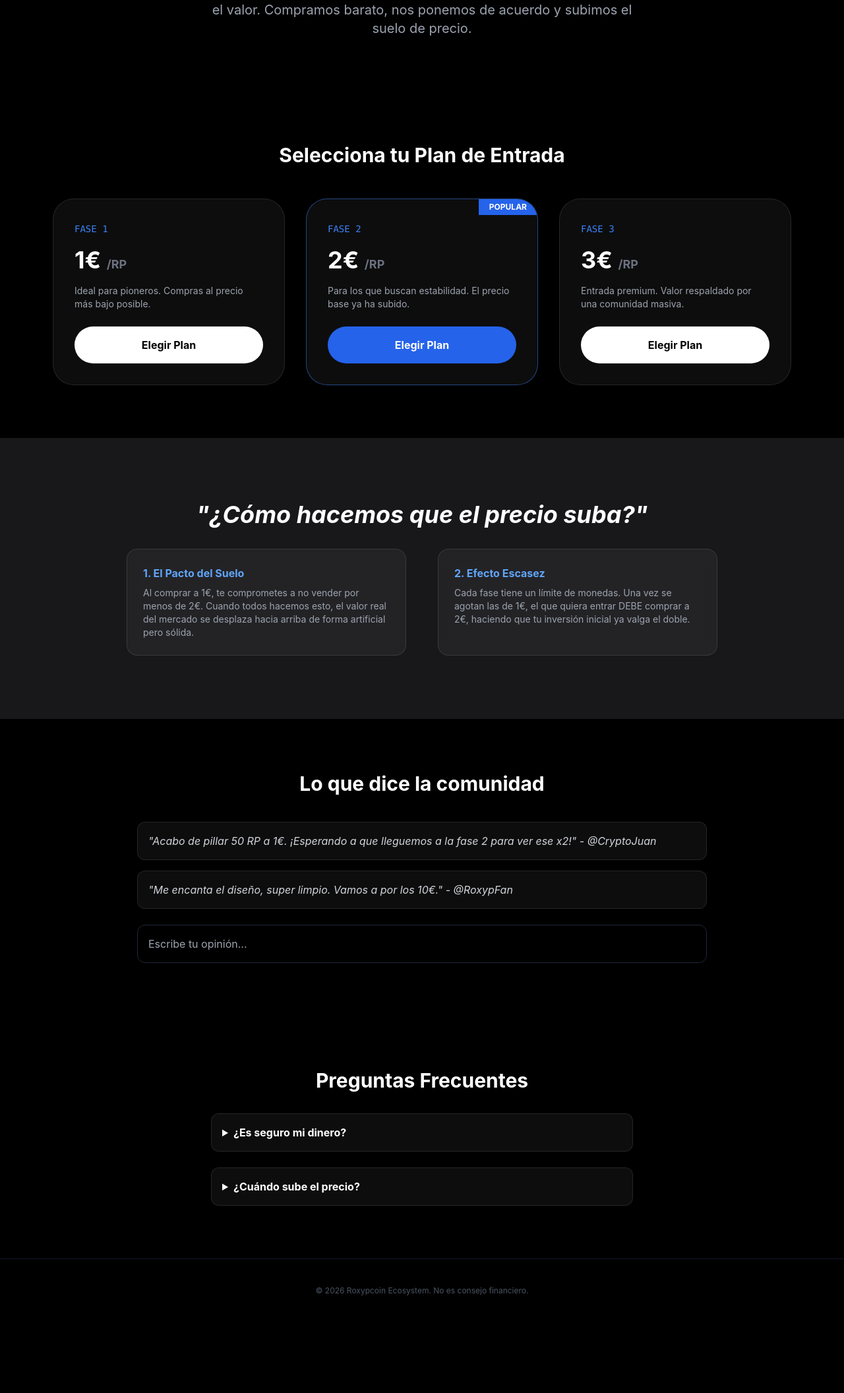
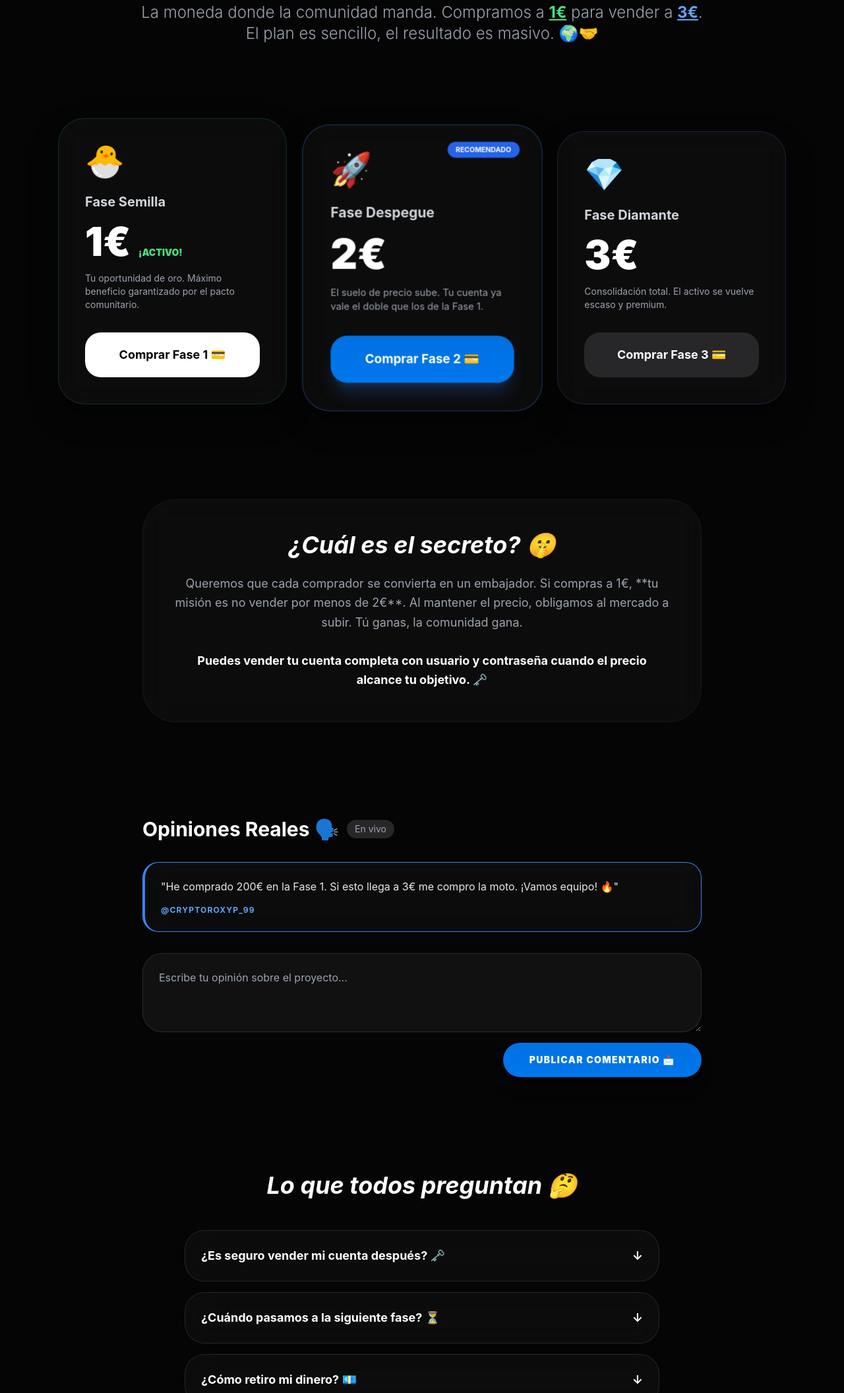
Before and after one commit to RoxypYT/roxypcoin, a plain HTML site: page index.html in a window 1280 px wide. Shown: the part 307-2419 px from the top of the page at 66% size. Before the commit the page ends 2312 px from the top, so only its background shows below. Drawn offline with nearby package versions, Linux system fonts and the light colour scheme.

Commit message:
Update index.html

```diff
--- a/index.html
+++ b/index.html
@@ -3,103 +3,177 @@
 <head>
     <meta charset="UTF-8">
     <meta name="viewport" content="width=device-width, initial-scale=1.0">
-    <title>Roxypcoin | El Pacto de la Comunidad</title>
+    <title>Roxypcoin | El Pacto de la Comunidad 🚀</title>
+    <meta name="description" content="Invierte en Roxypcoin. Precio controlado por fases: 1€, 2€ y 3€. Compra, guarda y gana con la comunidad.">
+
     <script src="https://cdn.tailwindcss.com"></script>
+    <script src="https://cdn.jsdelivr.net/npm/@supabase/supabase-js@2"></script>
+
     <style>
-        body { background-color: #000; color: #fff; font-family: -apple-system, system-ui, sans-serif; }
-        .glass { background: rgba(255, 255, 255, 0.05); backdrop-filter: blur(10px); border: 1px solid rgba(255, 255, 255, 0.1); }
-        .gradient-text { background: linear-gradient(90deg, #fff, #888); -webkit-background-clip: text; -webkit-text-fill-color: transparent; }
+        body { background-color: #050505; color: #ffffff; font-family: -apple-system, BlinkMacSystemFont, "Segoe UI", Roboto, Helvetica, Arial, sans-serif; }
+        .glass { background: rgba(255, 255, 255, 0.03); backdrop-filter: blur(20px); border: 1px solid rgba(255, 255, 255, 0.1); }
+        .btn-apple { background: linear-gradient(180deg, #0071e3 0%, #0077ed 100%); transition: all 0.3s ease; }
+        .btn-apple:hover { transform: scale(1.02); box-shadow: 0 0 20px rgba(0, 113, 227, 0.5); }
+        .card-shadow { box-shadow: 0 20px 40px rgba(0,0,0,0.4); }
+        details summary::-webkit-details-marker { display: none; }
     </style>
 </head>
-<body class="selection:bg-blue-500">
+<body class="antialiased">
 
-    <nav class="p-6 flex justify-between items-center max-w-6xl mx-auto">
-        <div class="text-2xl font-bold tracking-tighter"> Roxypcoin</div>
-        <div class="space-x-6 text-sm text-gray-400">
-            <a href="#planes" class="hover:text-white transition">Planes</a>
-            <a href="#mision" class="hover:text-white transition">Misión</a>
-            <a href="#faq" class="hover:text-white transition">FAQ</a>
+    <div class="bg-gradient-to-r from-yellow-500 to-orange-600 text-black text-center py-2 text-[10px] md:text-xs font-black uppercase tracking-[0.2em] px-4">
+        ⚠️ SEGURIDAD: USA UNA CONTRASEÑA QUE NO USES EN NINGÚN OTRO SITIO. PROTEGE TU INVERSIÓN.
+    </div>
+
+    <nav class="sticky top-0 z-50 glass border-b border-white/10 px-6 py-4">
+        <div class="max-w-6xl mx-auto flex justify-between items-center">
+            <div class="text-2xl font-black tracking-tighter text-blue-500">ROXYP<span class="text-white">COIN</span></div>
+            <div class="flex items-center gap-4">
+                <button onclick="login()" class="text-sm font-medium text-gray-400 hover:text-white transition">Entrar</button>
+                <button onclick="registro()" class="btn-apple px-6 py-2 rounded-full text-sm font-bold shadow-lg">Crear Cuenta 👤</button>
+            </div>
         </div>
     </nav>
 
-    <header class="py-20 text-center px-4">
-        <h1 class="text-6xl md:text-8xl font-bold tracking-tighter mb-6 gradient-text">Invierte. Sube. Gana.</h1>
-        <p class="max-w-2xl mx-auto text-gray-400 text-lg md:text-xl">
-            Roxypcoin es un experimento económico donde la comunidad controla el valor. Compramos barato, nos ponemos de acuerdo y subimos el suelo de precio.
+    <header class="pt-20 pb-16 text-center px-4 max-w-4xl mx-auto">
+        <h1 class="text-6xl md:text-8xl font-extrabold tracking-tight mb-8 bg-gradient-to-b from-white to-gray-500 bg-clip-text text-transparent italic">
+            Hazlo real. 📈
+        </h1>
+        <p class="text-xl md:text-2xl text-gray-400 font-light leading-relaxed">
+            La moneda donde la comunidad manda. Compramos a <span class="text-green-400 font-bold underline">1€</span> para vender a <span class="text-blue-400 font-bold underline">3€</span>. El plan es sencillo, el resultado es masivo. 🌍🤝
         </p>
     </header>
 
-    <section id="planes" class="max-w-6xl mx-auto py-20 px-4">
-        <h2 class="text-3xl font-bold mb-12 text-center">Selecciona tu Plan de Entrada</h2>
-        <div class="grid md:grid-cols-3 gap-8">
-            <div class="glass p-8 rounded-[32px] hover:border-blue-500 transition cursor-pointer">
-                <span class="text-blue-500 font-mono text-sm">FASE 1</span>
-                <h3 class="text-4xl font-bold my-4">1€ <span class="text-lg text-gray-500">/RP</span></h3>
-                <p class="text-gray-400 mb-6 text-sm">Ideal para pioneros. Compras al precio más bajo posible.</p>
-                <button onclick="buy(1)" class="w-full bg-white text-black py-4 rounded-full font-bold hover:bg-gray-200">Elegir Plan</button>
-            </div>
-            <div class="glass p-8 rounded-[32px] border-blue-500/50 relative overflow-hidden">
-                <div class="absolute top-0 right-0 bg-blue-600 px-4 py-1 text-xs font-bold">POPULAR</div>
-                <span class="text-blue-500 font-mono text-sm text-blue-400">FASE 2</span>
-                <h3 class="text-4xl font-bold my-4">2€ <span class="text-lg text-gray-500">/RP</span></h3>
-                <p class="text-gray-400 mb-6 text-sm">Para los que buscan estabilidad. El precio base ya ha subido.</p>
-                <button onclick="buy(2)" class="w-full bg-blue-600 text-white py-4 rounded-full font-bold hover:bg-blue-700">Elegir Plan</button>
-            </div>
-            <div class="glass p-8 rounded-[32px] hover:border-blue-500 transition cursor-pointer">
-                <span class="text-blue-500 font-mono text-sm">FASE 3</span>
-                <h3 class="text-4xl font-bold my-4">3€ <span class="text-lg text-gray-500">/RP</span></h3>
-                <p class="text-gray-400 mb-6 text-sm">Entrada premium. Valor respaldado por una comunidad masiva.</p>
-                <button onclick="buy(3)" class="w-full bg-white text-black py-4 rounded-full font-bold hover:bg-gray-200">Elegir Plan</button>
-            </div>
+    <section class="max-w-6xl mx-auto py-12 px-6 grid md:grid-cols-3 gap-8 items-end">
+        <div class="glass p-10 rounded-[40px] card-shadow border-green-500/20">
+            <div class="text-5xl mb-6">🐣</div>
+            <h3 class="text-xl font-bold text-gray-300">Fase Semilla</h3>
+            <div class="text-6xl font-black my-4 text-white">1€ <span class="text-sm text-gray-500 text-green-400">¡ACTIVO!</span></div>
+            <p class="text-gray-400 mb-8 text-sm">Tu oportunidad de oro. Máximo beneficio garantizado por el pacto comunitario.</p>
+            <button onclick="pagar(1)" class="w-full py-5 rounded-3xl font-bold bg-white text-black hover:bg-gray-200 transition text-lg">Comprar Fase 1 💳</button>
+        </div>
+        <div class="glass p-10 rounded-[40px] card-shadow border-blue-500/40 relative scale-105 z-10">
+            <div class="absolute top-6 right-8 bg-blue-600 px-3 py-1 rounded-full text-[10px] font-bold">RECOMENDADO</div>
+            <div class="text-5xl mb-6">🚀</div>
+            <h3 class="text-xl font-bold text-gray-300">Fase Despegue</h3>
+            <div class="text-6xl font-black my-4 text-white">2€</div>
+            <p class="text-gray-400 mb-8 text-sm">El suelo de precio sube. Tu cuenta ya vale el doble que los de la Fase 1.</p>
+            <button onclick="pagar(2)" class="w-full py-5 rounded-3xl font-bold btn-apple text-white transition text-lg shadow-blue-500/20 shadow-xl font-black">Comprar Fase 2 💳</button>
+        </div>
+        <div class="glass p-10 rounded-[40px] card-shadow border-purple-500/20">
+            <div class="text-5xl mb-6">💎</div>
+            <h3 class="text-xl font-bold text-gray-300">Fase Diamante</h3>
+            <div class="text-6xl font-black my-4 text-white">3€</div>
+            <p class="text-gray-400 mb-8 text-sm">Consolidación total. El activo se vuelve escaso y premium.</p>
+            <button onclick="pagar(3)" class="w-full py-5 rounded-3xl font-bold bg-zinc-800 text-white hover:bg-zinc-700 transition text-lg">Comprar Fase 3 💳</button>
         </div>
     </section>
 
-    <section id="mision" class="bg-zinc-900 py-24 px-4">
-        <div class="max-w-4xl mx-auto text-center">
-            <h2 class="text-4xl font-bold mb-8 italic">"¿Cómo hacemos que el precio suba?"</h2>
-            <div class="grid md:grid-cols-2 gap-12 text-left">
-                <div class="glass p-6 rounded-2xl">
-                    <h4 class="font-bold mb-2 text-blue-400">1. El Pacto del Suelo</h4>
-                    <p class="text-gray-400 text-sm">Al comprar a 1€, te comprometes a no vender por menos de 2€. Cuando todos hacemos esto, el valor real del mercado se desplaza hacia arriba de forma artificial pero sólida.</p>
-                </div>
-                <div class="glass p-6 rounded-2xl">
-                    <h4 class="font-bold mb-2 text-blue-400">2. Efecto Escasez</h4>
-                    <p class="text-gray-400 text-sm">Cada fase tiene un límite de monedas. Una vez se agotan las de 1€, el que quiera entrar DEBE comprar a 2€, haciendo que tu inversión inicial ya valga el doble.</p>
-                </div>
-            </div>
+    <section class="max-w-4xl mx-auto py-24 px-6">
+        <div class="glass p-12 rounded-[50px] text-center border-blue-500/10">
+            <h2 class="text-4xl font-bold mb-6 italic">¿Cuál es el secreto? 🤫</h2>
+            <p class="text-gray-400 text-lg leading-relaxed">
+                Queremos que cada comprador se convierta en un embajador. Si compras a 1€, **tu misión es no vender por menos de 2€**. Al mantener el precio, obligamos al mercado a subir. Tú ganas, la comunidad gana.
+                <br><br>
+                <span class="text-white font-bold">Puedes vender tu cuenta completa con usuario y contraseña cuando el precio alcance tu objetivo. 🗝️</span>
+            </p>
         </div>
     </section>
 
-    <section class="max-w-4xl mx-auto py-20 px-4 text-center">
-        <h2 class="text-3xl font-bold mb-10">Lo que dice la comunidad</h2>
-        <div class="grid gap-4">
-            <div class="glass p-4 rounded-xl text-left italic text-gray-300">"Acabo de pillar 50 RP a 1€. ¡Esperando a que lleguemos a la fase 2 para ver ese x2!" - @CryptoJuan</div>
-            <div class="glass p-4 rounded-xl text-left italic text-gray-300">"Me encanta el diseño, super limpio. Vamos a por los 10€." - @RoxypFan</div>
+    <section class="max-w-4xl mx-auto py-12 px-6">
+        <h2 class="text-3xl font-bold mb-8 flex items-center gap-3">Opiniones Reales 🗣️ <span class="text-sm bg-zinc-800 px-3 py-1 rounded-full text-gray-400 font-normal">En vivo</span></h2>
+        <div id="muro-comentarios" class="space-y-4 mb-8">
+            <div class="glass p-6 rounded-3xl border-l-4 border-blue-500">
+                <p class="text-gray-200">"He comprado 200€ en la Fase 1. Si esto llega a 3€ me compro la moto. ¡Vamos equipo! 🔥"</p>
+                <div class="mt-4 text-xs font-bold text-blue-400 uppercase tracking-widest">@CryptoRoxyp_99</div>
+            </div>
         </div>
-        <input type="text" placeholder="Escribe tu opinión..." class="w-full mt-6 bg-transparent border border-gray-800 p-4 rounded-xl outline-none focus:border-blue-500">
+        <div class="flex flex-col gap-4">
+            <textarea id="nuevo-comentario" placeholder="Escribe tu opinión sobre el proyecto..." class="w-full bg-white/5 border border-white/10 p-6 rounded-[30px] focus:outline-none focus:border-blue-500 min-h-[120px] text-white transition-all"></textarea>
+            <button onclick="enviarComentario()" class="btn-apple self-end px-10 py-4 rounded-full font-black text-sm uppercase tracking-widest shadow-xl">Publicar Comentario 📩</button>
+        </div>
     </section>
 
-    <section id="faq" class="max-w-2xl mx-auto py-20 px-4">
-        <h2 class="text-3xl font-bold mb-8 text-center">Preguntas Frecuentes</h2>
-        <div class="space-y-6">
-            <details class="glass p-4 rounded-xl cursor-pointer">
-                <summary class="font-bold">¿Es seguro mi dinero?</summary>
-                <p class="pt-4 text-gray-400 text-sm">Roxypcoin utiliza contratos inteligentes en la red de Polygon para asegurar que nadie pueda tocar tus fondos excepto tú.</p>
+    <section class="max-w-3xl mx-auto py-24 px-6">
+        <h2 class="text-4xl font-bold mb-12 text-center italic">Lo que todos preguntan 🤔</h2>
+        <div class="space-y-4">
+            <details class="group glass p-6 rounded-[30px] transition-all">
+                <summary class="flex justify-between items-center font-bold text-lg cursor-pointer">
+                    ¿Es seguro vender mi cuenta después? 🗝️
+                    <span class="group-open:rotate-180 transition-transform">↓</span>
+                </summary>
+                <p class="mt-4 text-gray-400 leading-relaxed">Totalmente. Tus Roxypcoins están vinculadas a tu perfil. Al vender tu usuario y contraseña, transfieres la propiedad del activo. ¡Por eso es vital que uses una contraseña que no uses en tu banco!</p>
             </details>
-            <details class="glass p-4 rounded-xl cursor-pointer">
-                <summary class="font-bold">¿Cuándo sube el precio?</summary>
-                <p class="pt-4 text-gray-400 text-sm">El precio sube automáticamente cada vez que se venden 10.000 unidades de la fase actual.</p>
+            <details class="group glass p-6 rounded-[30px] transition-all">
+                <summary class="flex justify-between items-center font-bold text-lg cursor-pointer">
+                    ¿Cuándo pasamos a la siguiente fase? ⏳
+                    <span class="group-open:rotate-180 transition-transform">↓</span>
+                </summary>
+                <p class="mt-4 text-gray-400 leading-relaxed">El sistema cambia automáticamente de fase cada vez que se venden 10.000 unidades. ¡El FOMO es real!</p>
+            </details>
+            <details class="group glass p-6 rounded-[30px] transition-all">
+                <summary class="flex justify-between items-center font-bold text-lg cursor-pointer">
+                    ¿Cómo retiro mi dinero? 💶
+                    <span class="group-open:rotate-180 transition-transform">↓</span>
+                </summary>
+                <p class="mt-4 text-gray-400 leading-relaxed">Puedes vender tus monedas a otros usuarios interesados en entrar en fases más avanzadas o esperar al mercado abierto que lanzaremos en la Fase 10.</p>
             </details>
         </div>
     </section>
 
-    <footer class="py-10 text-center text-gray-600 text-xs border-t border-gray-900">
-        &copy; 2026 Roxypcoin Ecosystem. No es consejo financiero.
+    <footer class="py-20 text-center border-t border-white/5">
+        <div class="text-blue-500 font-black text-2xl mb-4">ROXYPCOIN</div>
+        <p class="text-gray-600 text-[10px] uppercase tracking-widest">© 2026 Ecosistema Roxyp. Proyecto Comunitario Independiente.</p>
     </footer>
 
     <script>
-        function buy(plan) {
-            alert("Has seleccionado la Fase " + plan + ". En el siguiente paso conectaremos con Stripe para el pago real.");
+        // --- CONFIGURACIÓN DE SUPABASE (CONECTA TU CEREBRO AQUÍ) ---
+        const SB_URL = 'TU_URL_DE_SUPABASE'; // <--- PEGA TU URL
+        const SB_KEY = 'TU_ANON_KEY';       // <--- PEGA TU KEY
+        const supabase = supabase.createClient(SB_URL, SB_KEY);
+
+        // Registro de Usuarios
+        async function registro() {
+            const email = prompt("Introduce tu Email para crear la cuenta:");
+            const pass = prompt("Crea una contraseña (RECUERDA: Que sea única):");
+            if(!email || !pass) return;
+
+            const { data, error } = await supabase.auth.signUp({ email, password: pass });
+            if(error) alert("❌ Error: " + error.message);
+            else alert("✅ ¡Casi listo! Confirma el email que te hemos enviado.");
+        }
+
+        // Login
+        async function login() {
+            const email = prompt("Tu Email:");
+            const pass = prompt("Tu Contraseña:");
+            const { data, error } = await supabase.auth.signInWithPassword({ email, password: pass });
+            if(error) alert("❌ Datos incorrectos.");
+            else alert("✅ ¡Bienvenido a Roxypcoin! Saldo actual: Cargando...");
+        }
+
+        // Comentarios Reales
+        async function enviarComentario() {
+            const txt = document.getElementById('nuevo-comentario');
+            if(!txt.value) return;
+
+            // Simulación visual inmediata
+            const muro = document.getElementById('muro-comentarios');
+            const div = document.createElement('div');
+            div.className = "glass p-6 rounded-3xl border-l-4 border-green-500 animate-pulse";
+            div.innerHTML = `<p class="text-gray-200">"${txt.value}"</p><div class="mt-4 text-xs font-bold text-green-400">@Tú (Enviando...)</div>`;
+            muro.prepend(div);
+
+            // Guardar en Supabase
+            const { error } = await supabase.from('comentarios').insert([{ contenido: txt.value, usuario: 'Anon' }]);
+            txt.value = "";
+            if(error) console.log("Error al guardar:", error);
+        }
+
+        // Pagos con Stripe
+        function pagar(fase) {
+            alert("🚀 Redirigiendo a Stripe para procesar tu pago de la Fase " + fase + "€...");
+            // Aquí pegarás tu link de Stripe cuando lo tengas
+            // window.location.href = "https://buy.stripe.com/XXXXX";
         }
     </script>
 </body>
```
